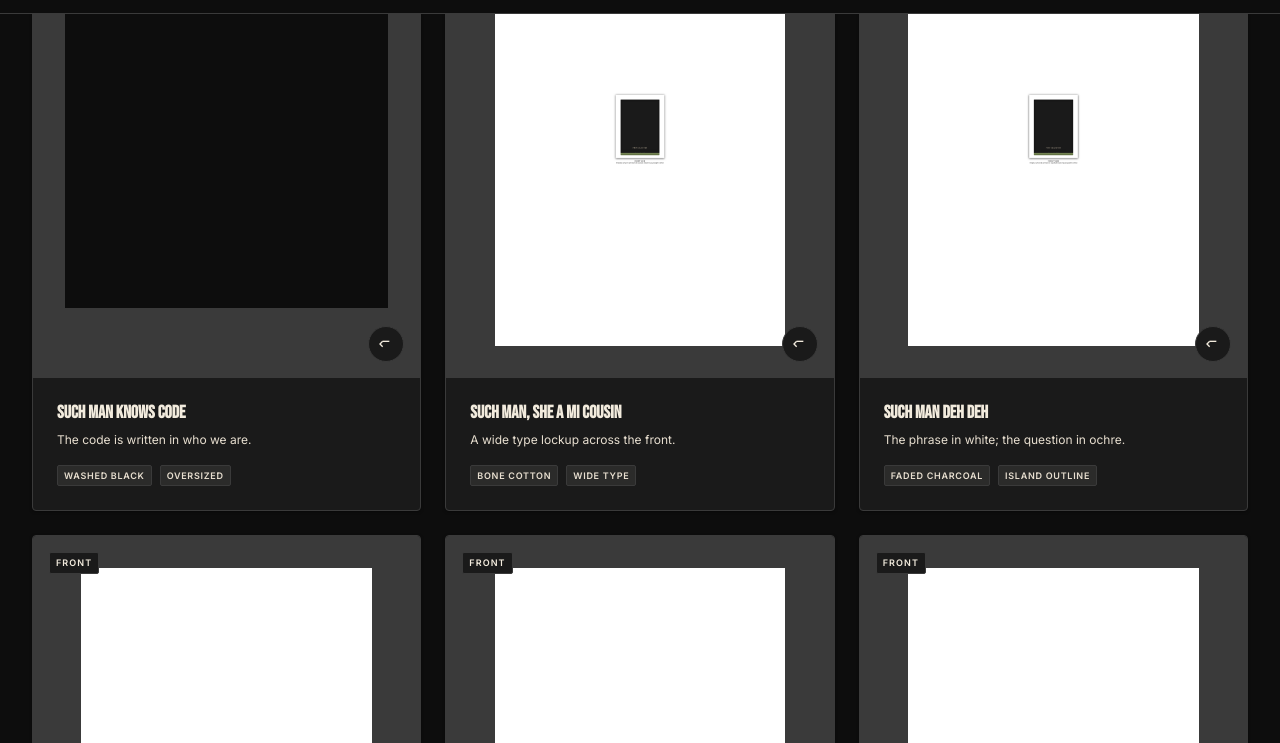
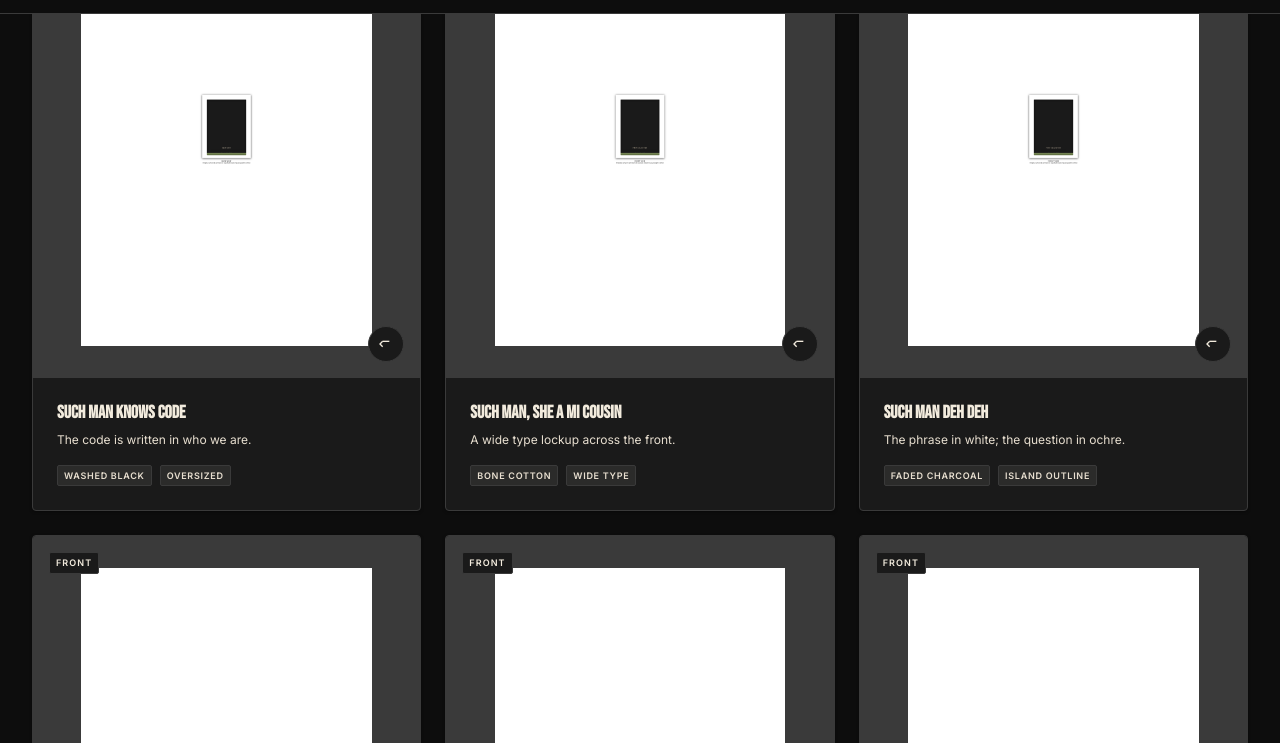
Before and after one commit to 926fg7thvy-byte/such-man-storefront, a website: page index.html in a window 1280 px wide. Both pictures are taken after a click on the button 386 px from the left and 2373 px from the top of the page. Shown: the part 2030-2773 px from the top of the page. Drawn offline with Linux system fonts and the light colour scheme; a web font is replaced by a local one.

Commit message:
Fix remaining product back images to use v3 mockups

```diff
--- a/index.html
+++ b/index.html
@@ -148,7 +148,7 @@
             <span class="product-card-label">FRONT</span>
           </div>
           <div class="product-back">
-            <img src="public/assets/product-mockups/such-man-knows-code-back-mockup.png" alt="Back view">
+            <img src="public/assets/product-mockups/such-man-knows-code-back-mockup-v3.png" alt="Back view">
             <span class="product-card-label">BACK</span>
           </div>
           <button class="product-swap-btn" aria-label="Swap front and back">
```
